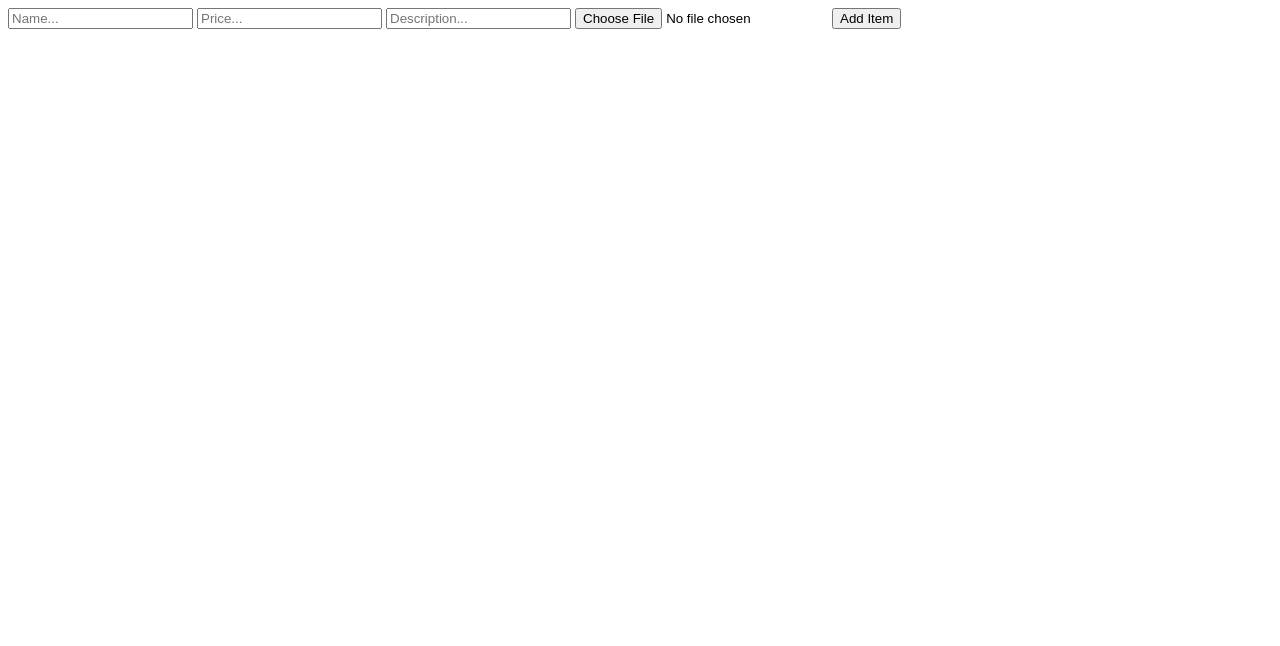
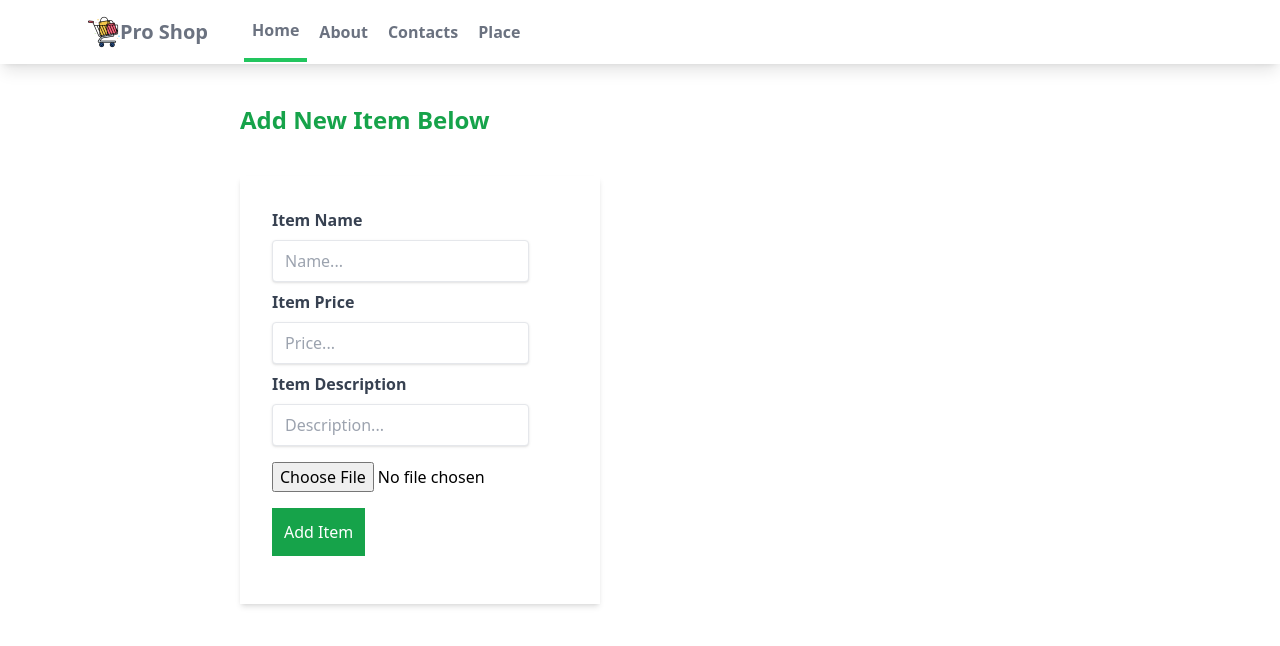
Before and after one commit to grenkoff/django-ecommerce, a Django app: page /myapp/additem/ in a window 1280 px wide. Shown: the top 646 px of the page. Run offline with Django 4.2, Linux system fonts and the light colour scheme; style sheets or scripts are compiled from the project's sources.

Commit message:
Add css to form

```diff
--- a/myapp/templates/myapp/additem.html
+++ b/myapp/templates/myapp/additem.html
@@ -1,8 +1,21 @@
-<form method="post" enctype="multipart/form-data">
+{% extends "myapp/base.html" %}
+
+{% block content %}
+<div class="ml-[200px]">
+    <h1 class="text-2xl m-10 font-bold text-green-600"> Add New Item Below</h1>
+    <form class="w-1/3 bg-white shadow-md m-10 px-8 py-8 " method="post" enctype="multipart/form-data">
     {% csrf_token %}
-    <input type="text" placeholder="Name..." name="name" id="name">
-    <input type="text" placeholder="Price..." name="price" id="price">
-    <input type="text" placeholder="Description..." name="description" id="description">
-    <input type="file" accept="image/" name="upload" id="upload">
-    <button type="submit" name="Add Item" value="Add Item">Add Item</button>
-</form>
+        <div class="mb-4 ">
+            <label class="block text-gray-700 text-md font-bold mb-2" for="name">Item Name</label>
+            <input class="shadow appearance-none border rounded py-2 px-3 mr-10 text-gray-700" type="text" placeholder="Name..." name="name" id="name">
+            <label class="block text-gray-700 text-md font-bold mb-2 mt-2" for="price">Item Price</label>
+            <input class="shadow appearance-none border rounded py-2 px-3 mr-10 text-gray-700" type="text" placeholder="Price..." name="price" id="price">
+            <label class="block text-gray-700 text-md font-bold mb-2 mt-2" for="description">Item Description</label>
+            <input class="shadow appearance-none border rounded py-2 px-3 mr-10 text-gray-700" type="text" placeholder="Description..." name="description" id="description">
+            <input class="block mt-4" type="file" accept="image/*" name="upload" id="upload">
+            <button class="block bg-green-600 text-white p-3 mt-4" type="submit" name="Add Item" value="Add Item">Add Item</button>
+        </div>
+    </form>
+</div>
+
+{% endblock content %}
```
